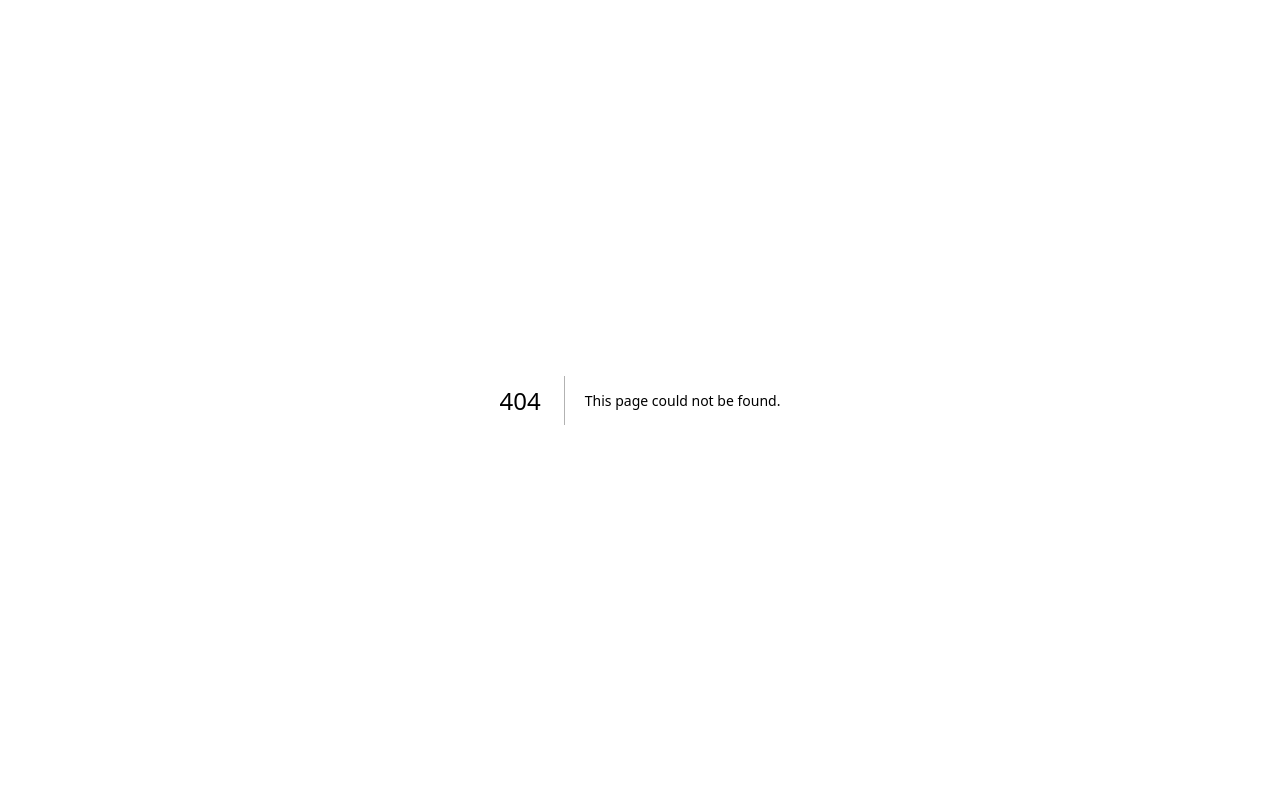
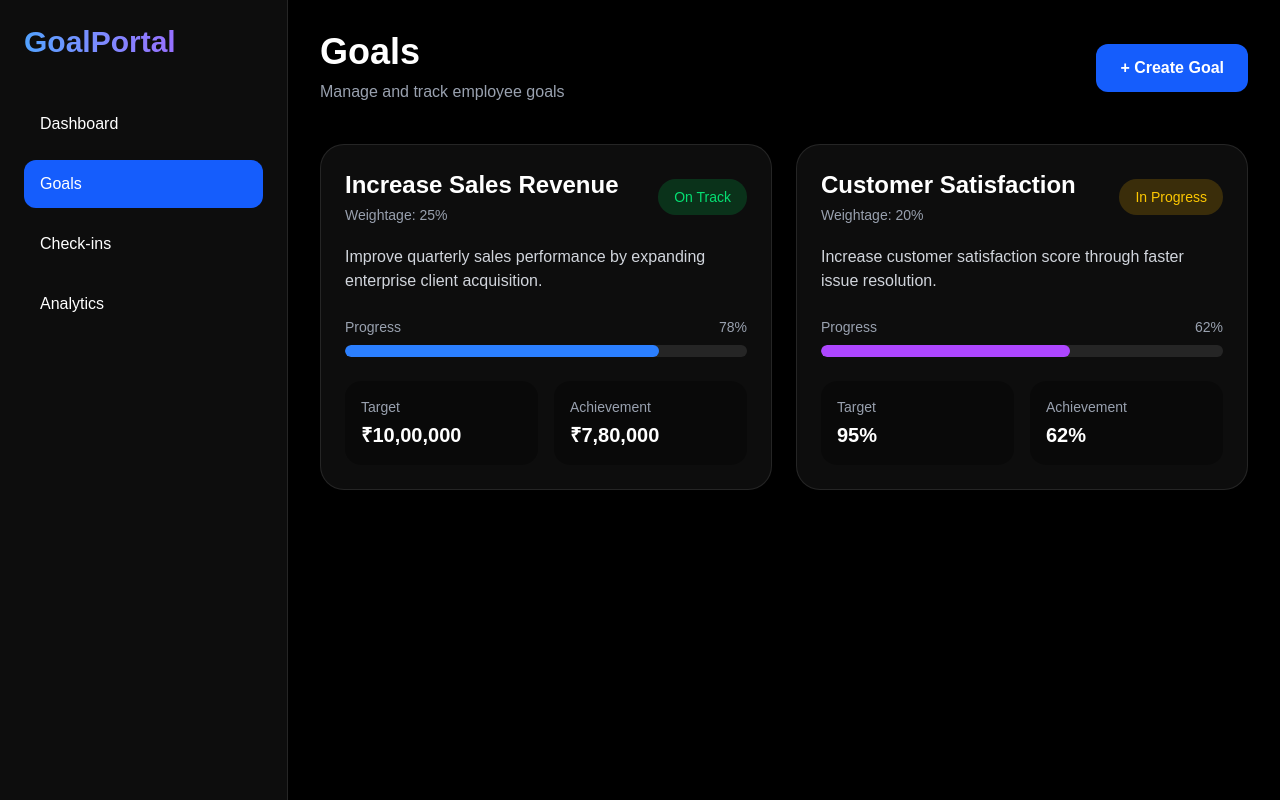
Before and after one commit to Balroog1/goal-tracking-portal, a Next.js app: page /goals in a window 1280 px wide. Before the commit this address had no page. Built offline with nearby package versions, Linux system fonts and the light colour scheme.

Commit message:
Built goals management page UI

```diff
--- /dev/null
+++ b/app/goals/page.tsx
@@ -0,0 +1,208 @@
+import Link from "next/link";
+
+export default function GoalsPage() {
+  return (
+    <main className="min-h-screen bg-black text-white flex">
+
+      {/* Sidebar */}
+      <aside className="w-72 bg-white/5 border-r border-white/10 p-6 hidden md:flex flex-col">
+
+        <h1 className="text-3xl font-bold mb-10 bg-gradient-to-r from-blue-400 to-purple-500 text-transparent bg-clip-text">
+          GoalPortal
+        </h1>
+
+        <nav className="space-y-3">
+
+          <Link
+            href="/dashboard"
+            className="block px-4 py-3 rounded-xl hover:bg-white/10 transition"
+          >
+            Dashboard
+          </Link>
+
+          <Link
+            href="/goals"
+            className="block px-4 py-3 rounded-xl bg-blue-600"
+          >
+            Goals
+          </Link>
+
+          <button className="w-full text-left px-4 py-3 rounded-xl hover:bg-white/10 transition">
+            Check-ins
+          </button>
+
+          <button className="w-full text-left px-4 py-3 rounded-xl hover:bg-white/10 transition">
+            Analytics
+          </button>
+
+        </nav>
+
+      </aside>
+
+      {/* Main */}
+      <section className="flex-1 p-8">
+
+        <div className="flex items-center justify-between mb-10">
+
+          <div>
+            <h1 className="text-4xl font-bold">
+              Goals
+            </h1>
+
+            <p className="text-gray-400 mt-2">
+              Manage and track employee goals
+            </p>
+          </div>
+
+          <button className="bg-blue-600 hover:bg-blue-700 transition px-6 py-3 rounded-xl font-semibold">
+            + Create Goal
+          </button>
+
+        </div>
+
+        {/* Goals Grid */}
+        <div className="grid grid-cols-1 lg:grid-cols-2 gap-6">
+
+          {/* Goal Card */}
+          <div className="bg-white/5 border border-white/10 rounded-3xl p-6">
+
+            <div className="flex items-center justify-between mb-5">
+
+              <div>
+                <h2 className="text-2xl font-bold">
+                  Increase Sales Revenue
+                </h2>
+
+                <p className="text-gray-400 text-sm mt-1">
+                  Weightage: 25%
+                </p>
+              </div>
+
+              <span className="bg-green-500/20 text-green-400 px-4 py-2 rounded-full text-sm">
+                On Track
+              </span>
+
+            </div>
+
+            <p className="text-gray-300 mb-6">
+              Improve quarterly sales performance
+              by expanding enterprise client acquisition.
+            </p>
+
+            {/* Progress */}
+            <div className="mb-4">
+
+              <div className="flex justify-between mb-2 text-sm text-gray-400">
+                <span>Progress</span>
+                <span>78%</span>
+              </div>
+
+              <div className="w-full h-3 bg-white/10 rounded-full overflow-hidden">
+
+                <div className="bg-blue-500 h-full w-[78%] rounded-full"></div>
+
+              </div>
+
+            </div>
+
+            {/* Goal Details */}
+            <div className="grid grid-cols-2 gap-4 mt-6">
+
+              <div className="bg-black/30 rounded-2xl p-4">
+                <p className="text-gray-400 text-sm">
+                  Target
+                </p>
+
+                <h3 className="text-xl font-bold mt-1">
+                  ₹10,00,000
+                </h3>
+              </div>
+
+              <div className="bg-black/30 rounded-2xl p-4">
+                <p className="text-gray-400 text-sm">
+                  Achievement
+                </p>
+
+                <h3 className="text-xl font-bold mt-1">
+                  ₹7,80,000
+                </h3>
+              </div>
+
+            </div>
+
+          </div>
+
+          {/* Second Goal */}
+          <div className="bg-white/5 border border-white/10 rounded-3xl p-6">
+
+            <div className="flex items-center justify-between mb-5">
+
+              <div>
+                <h2 className="text-2xl font-bold">
+                  Customer Satisfaction
+                </h2>
+
+                <p className="text-gray-400 text-sm mt-1">
+                  Weightage: 20%
+                </p>
+              </div>
+
+              <span className="bg-yellow-500/20 text-yellow-400 px-4 py-2 rounded-full text-sm">
+                In Progress
+              </span>
+
+            </div>
+
+            <p className="text-gray-300 mb-6">
+              Increase customer satisfaction score
+              through faster issue resolution.
+            </p>
+
+            <div className="mb-4">
+
+              <div className="flex justify-between mb-2 text-sm text-gray-400">
+                <span>Progress</span>
+                <span>62%</span>
+              </div>
+
+              <div className="w-full h-3 bg-white/10 rounded-full overflow-hidden">
+
+                <div className="bg-purple-500 h-full w-[62%] rounded-full"></div>
+
+              </div>
+
+            </div>
+
+            <div className="grid grid-cols-2 gap-4 mt-6">
+
+              <div className="bg-black/30 rounded-2xl p-4">
+                <p className="text-gray-400 text-sm">
+                  Target
+                </p>
+
+                <h3 className="text-xl font-bold mt-1">
+                  95%
+                </h3>
+              </div>
+
+              <div className="bg-black/30 rounded-2xl p-4">
+                <p className="text-gray-400 text-sm">
+                  Achievement
+                </p>
+
+                <h3 className="text-xl font-bold mt-1">
+                  62%
+                </h3>
+              </div>
+
+            </div>
+
+          </div>
+
+        </div>
+
+      </section>
+
+    </main>
+  );
+}
```
